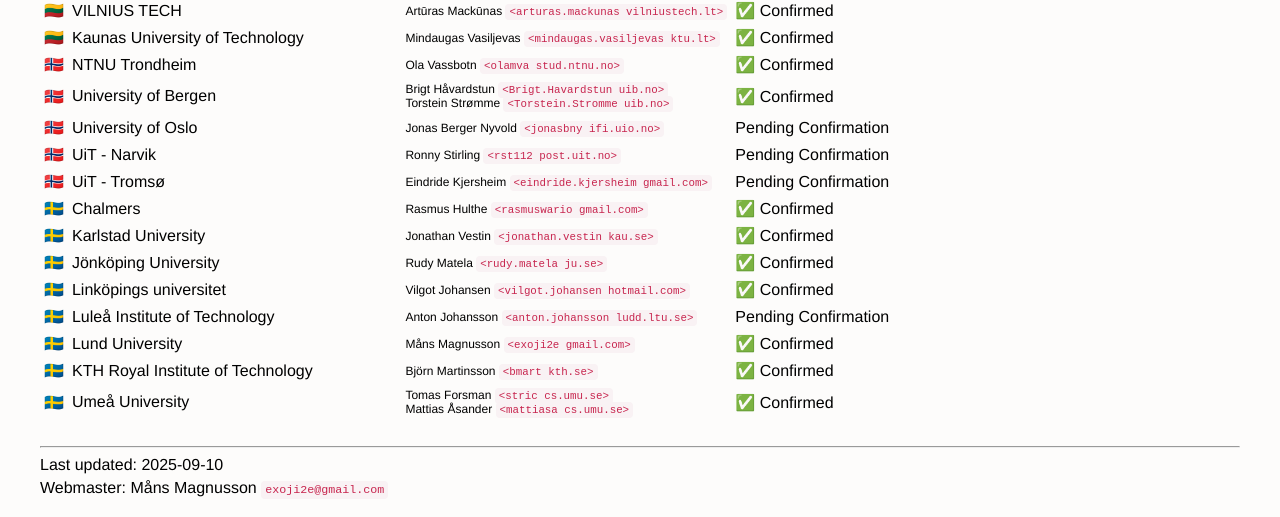
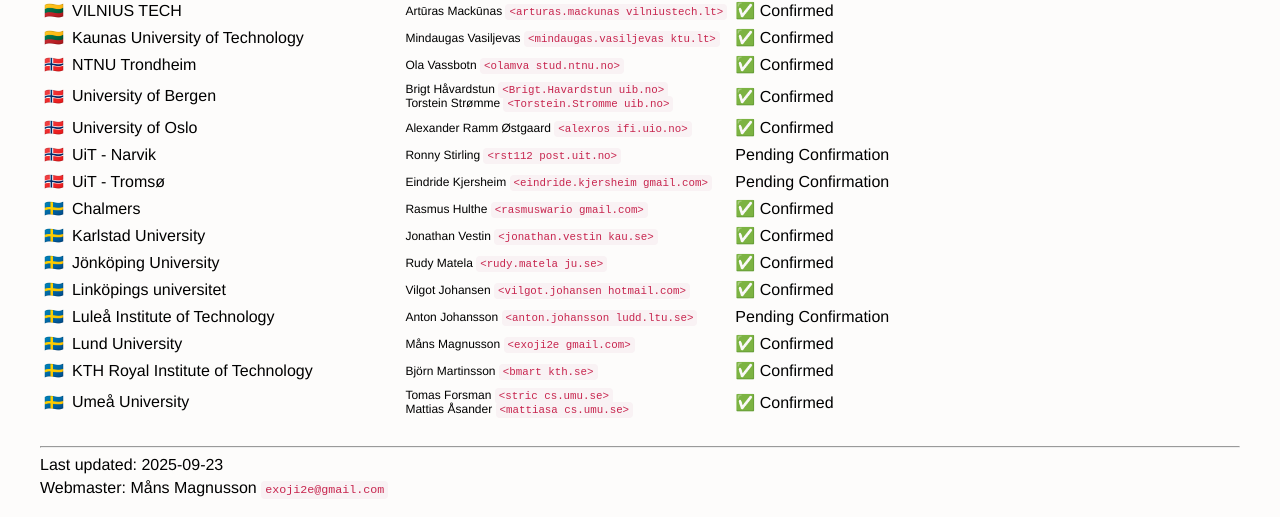
Before and after one commit to icpc/ncpc-web, a Jekyll site: the page built from ncpc2025/site_table.md, in a window 1280 px wide. Shown: the part 593-1110 px from the top of the page. Built offline with Jekyll 4.4.1, drawn with Linux system fonts in a browser that asks for light colours; our own code applies the rules of GitHub Pages for plain Markdown files.

Commit message:
[ncpc2025] confirm UiO

```diff
--- a/_config.yml
+++ b/_config.yml
@@ -15,7 +15,7 @@
       path: "ncpc2025"
     values:
       headerText: "NCPC 2025"
-      lastUpdate: "2025-09-10"
+      lastUpdate: "2025-09-23"
       eventTime: "Saturday October 4th 2025 11:00-16:00 CEST (UTC+2)"
       title: "Nordic Collegiate Programming Contest 2025"
       year: 2025
--- a/_data/ncpc2025sites.yml
+++ b/_data/ncpc2025sites.yml
@@ -99,9 +99,9 @@
           email: "Torstein.Stromme uib.no"
 
     - name: University of Oslo
-      contact: Jonas Berger Nyvold
-      email: "jonasbny ifi.uio.no"
-      confirmed: false
+      contact: Alexander Ramm Østgaard
+      email: "alexros ifi.uio.no"
+      confirmed: true
 
     - name: UiT - Narvik
       contact: Ronny Stirling
```
